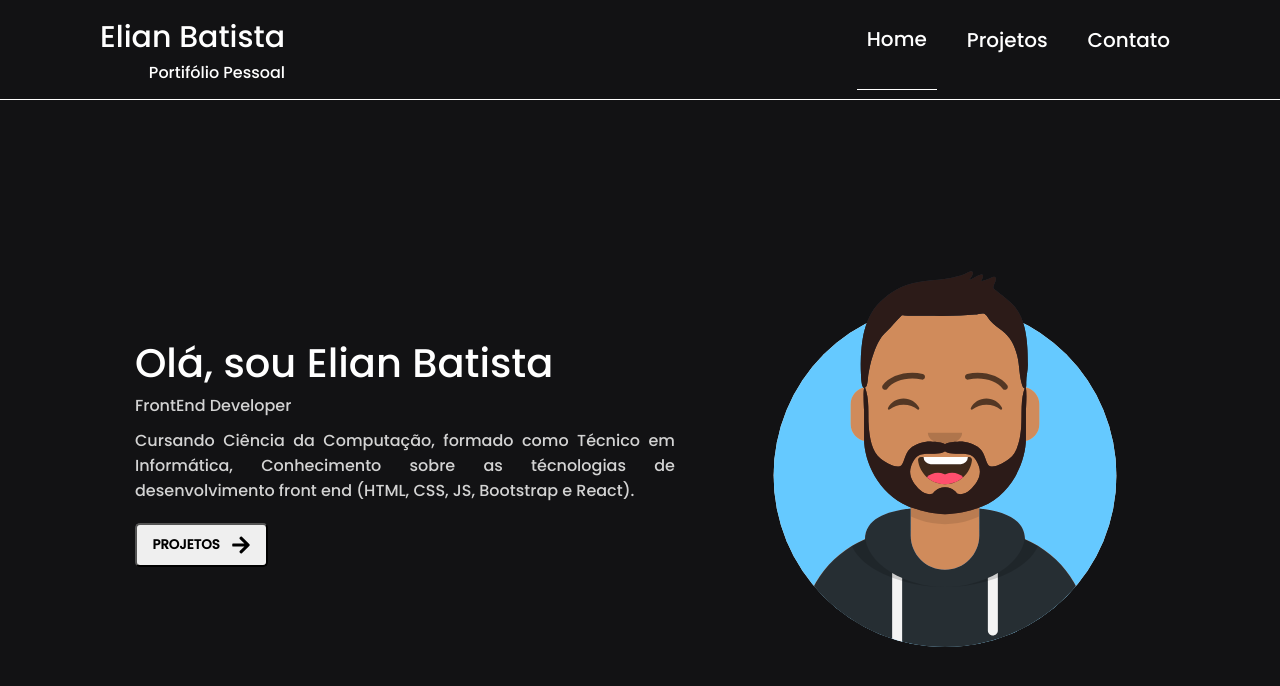
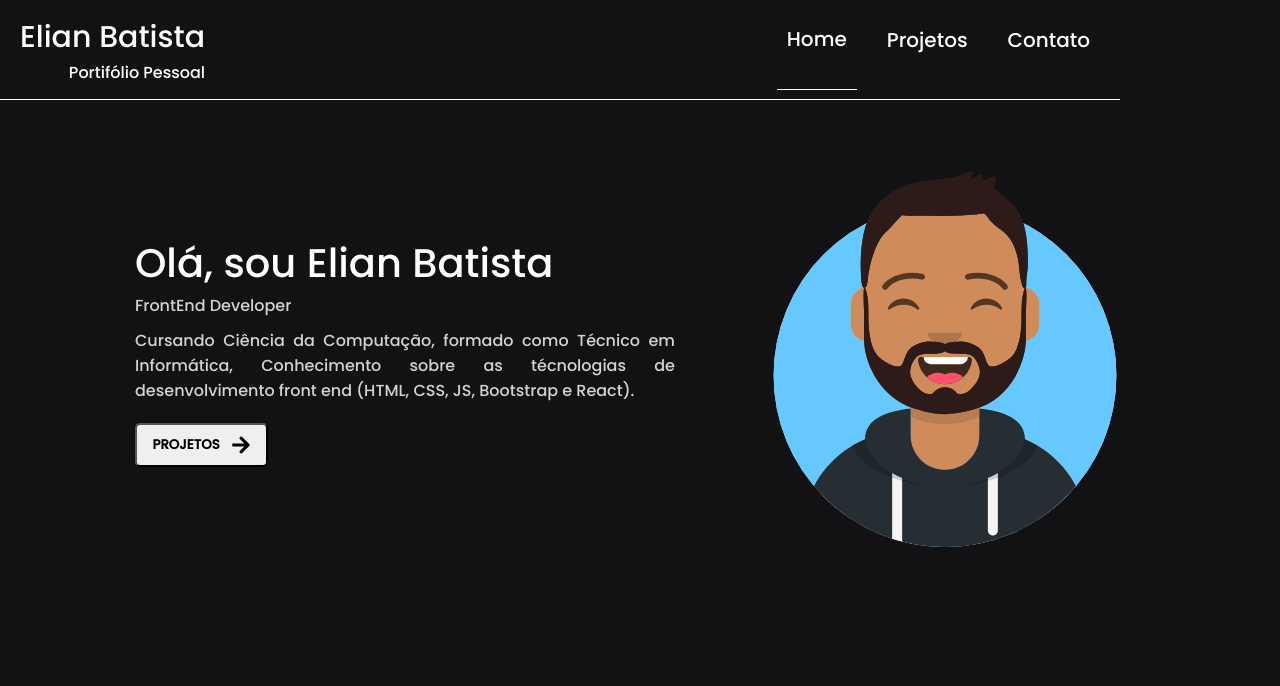
Before and after one commit to Elian-beep/basic-portfolio, a Next.js app: page / in a window 1280 px wide. Shown: the top 686 px of the page. Built offline with nearby package versions, Linux system fonts and the light colour scheme.

Commit message:
header fixado no top 3

```diff
--- a/components/Header/style.js
+++ b/components/Header/style.js
@@ -7,7 +7,10 @@ export const Container = styled.div`
     align-items: center;
     justify-content: center;
     border-bottom: 1px solid white;
-    position-top: fixed;
+
+    //**Tentando fixar o Header
+    position: fixed;
+    top: 0;
 `;
 
 //Componente estilizado CONTENT, que definirá um limte vertical de espaço para os itens no Header
```
